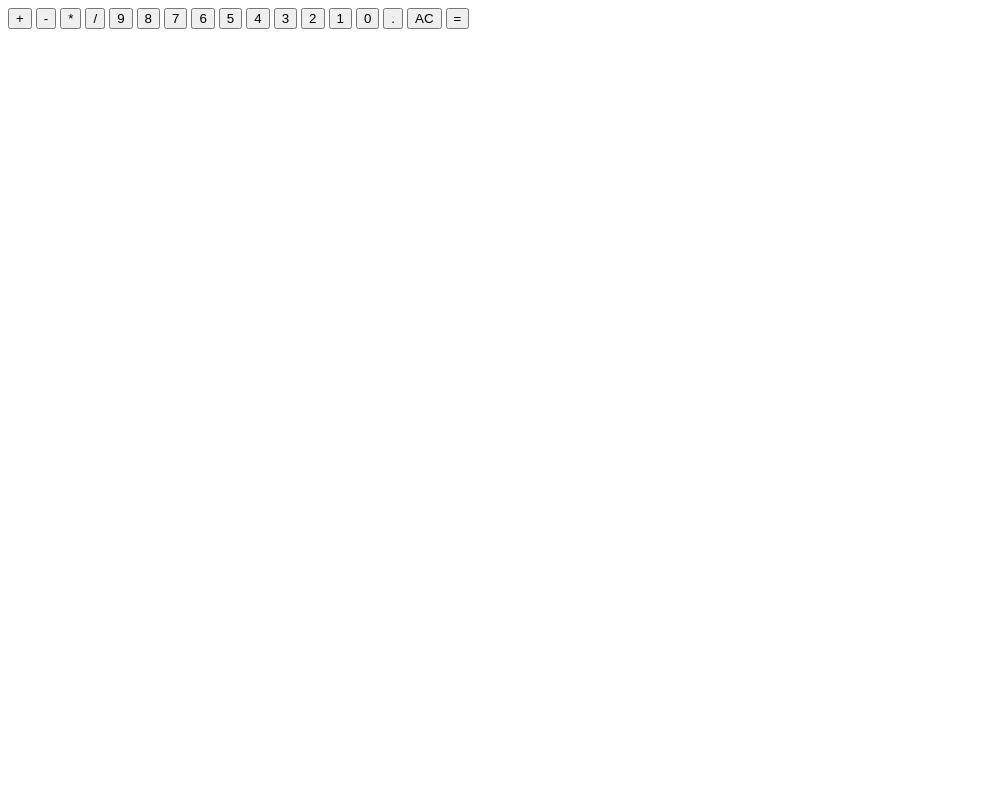
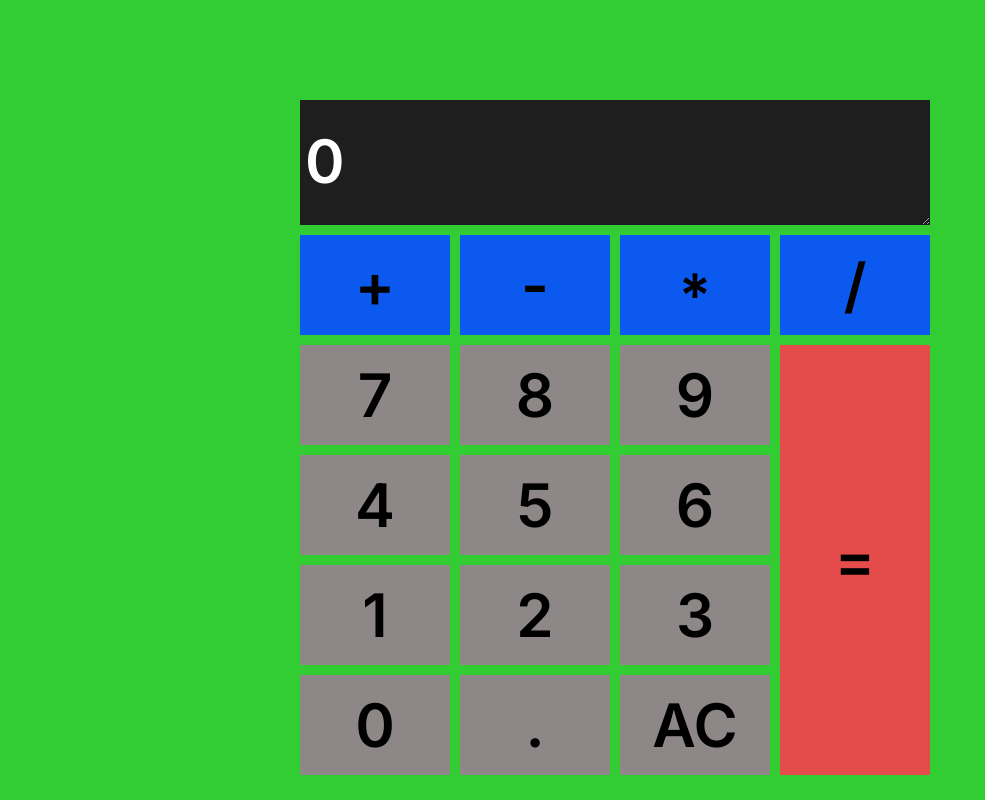
Before and after one commit to jfalconidc/Calculadora_JFDC, a plain HTML site: page index.html in a window 1280 px wide. Shown: the whole page, without its empty margins (0-985 px from the left). Drawn offline with Linux system fonts and the light colour scheme.

Commit message:
Agregando colores de fondo a los botones y alineando la calculadora

```diff
--- a/index.html
+++ b/index.html
@@ -3,30 +3,32 @@
   <head>
     <meta charset="UTF-8" />
     <meta name="viewport" content="width=device-width, initial-scale=1.0" />
+    <link rel="stylesheet" href="styles.css">
+    <link rel="preconnect" href="https://fonts.googleapis.com">
+    <link rel="preconnect" href="https://fonts.gstatic.com" crossorigin>
+    <link href="https://fonts.googleapis.com/css2?family=Inter:wght@100..900&display=swap" rel="stylesheet">
     <title>Calculadora_JFDC</title>
   </head>
   <body>
-    <div>
-      <div class="display"></div>
-      <div class="keys">
-        <button class="key_operator">+</button>
-        <button class="key_operator">-</button>
-        <button class="key_operator">*</button>
-        <button class="key_operator">/</button>
-        <button>9</button>
-        <button>8</button>
-        <button>7</button>
-        <button>6</button>
-        <button>5</button>
-        <button>4</button>
-        <button>3</button>
-        <button>2</button>
-        <button>1</button>
-        <button>0</button>
-        <button>.</button>
-        <button>AC</button>
-        <button class="key_equal">=</button>
-      </div>
+    <div class="calc">
+        <textarea name="" id="pantalla" cols="4" rows="2">0</textarea>
+        <button id="mas" class="key_operator">+</button>
+        <button id="menos" class="key_operator">-</button>
+        <button id="por" class="key_operator">*</button>
+        <button id="entre" class="key_operator">/</button>
+        <button id="nueve" class="key_number">9</button>
+        <button id="ocho" class="key_number">8</button>
+        <button id="siete" class="key_number">7</button>
+        <button id="seis" class="key_number">6</button>
+        <button id="cinco" class="key_number">5</button>
+        <button id="cuatro" class="key_number">4</button>
+        <button id="tres" class="key_number">3</button>
+        <button id="dos" class="key_number">2</button>
+        <button id="uno" class="key_number">1</button>
+        <button id="cero" class="key_number">0</button>
+        <button id="punto" class="key_number">.</button>
+        <button id="ac" class="key_number">AC</button>
+        <button id="igual" class="key_equal">=</button>
     </div>
   </body>
 </html>
--- /dev/null
+++ b/styles.css
@@ -0,0 +1,140 @@
+body {
+  background-color: limegreen;
+  width: 1200px;
+  height: 800px;
+  margin: 0;
+  padding: 0;
+  display: flex;
+}
+
+.calc {
+  width: 600px;
+  height: 600px;
+  display: grid;
+  grid-template:
+    "pantalla pantalla pantalla pantalla" 125px
+    "mas menos por entre" 100px
+    "siete ocho nueve igual" 100px
+    "cuatro cinco seis igual" 100px
+    "uno dos tres igual" 100px
+    "cero punto ac igual" 100px/150px 150px 150px 150px;
+  grid-gap: 10px;
+  margin: auto;
+}
+
+.key_operator {
+  background: #0c59ef;
+  font-family: "Inter", sans-serif;
+  font-optical-sizing: auto;
+  font-weight: 600;
+  font-style: normal;
+  font-variation-settings: "slnt" 0;
+  font-size: 60px;
+  border: none;
+}
+
+.key_number {
+  background: #8d8787;
+  font-family: "Inter", sans-serif;
+  font-optical-sizing: auto;
+  font-weight: 600;
+  font-style: normal;
+  font-variation-settings: "slnt" 0;
+  font-size: 60px;
+  border: none;
+}
+
+.key_equal {
+  background: #E44B4B;
+  font-family: "Inter", sans-serif;
+  font-optical-sizing: auto;
+  font-weight: 600;
+  font-style: normal;
+  font-variation-settings: "slnt" 0;
+  font-size: 60px;
+  border: none;
+}
+
+#pantalla {
+  background: #1e1e1e;
+  color: white;
+  grid-area: pantalla;
+  font-family: "Inter", sans-serif;
+  font-optical-sizing: auto;
+  font-weight: 600;
+  font-style: normal;
+  font-variation-settings: "slnt" 0;
+  font-size: 60px;
+  padding-top: 25px;
+  padding-left: 5px;
+  border: none;
+}
+
+#mas {
+  grid-area: mas;
+}
+
+#menos {
+  grid-area: menos;
+}
+
+#por {
+  grid-area: por;
+  padding-top: 20px;
+}
+
+#entre {
+  grid-area: entre;
+}
+
+#nueve {
+  grid-area: nueve;
+}
+
+#ocho {
+  grid-area: ocho;
+}
+
+#siete {
+  grid-area: siete;
+}
+
+#seis {
+  grid-area: seis;
+}
+
+#cinco {
+  grid-area: cinco;
+}
+
+#cuatro {
+  grid-area: cuatro;
+}
+
+#tres {
+  grid-area: tres;
+}
+
+#dos {
+  grid-area: dos;
+}
+
+#uno {
+  grid-area: uno;
+}
+
+#cero {
+  grid-area: cero;
+}
+
+#punto {
+  grid-area: punto;
+}
+
+#ac {
+  grid-area: ac;
+}
+
+#igual {
+  grid-area: igual;
+}
```
